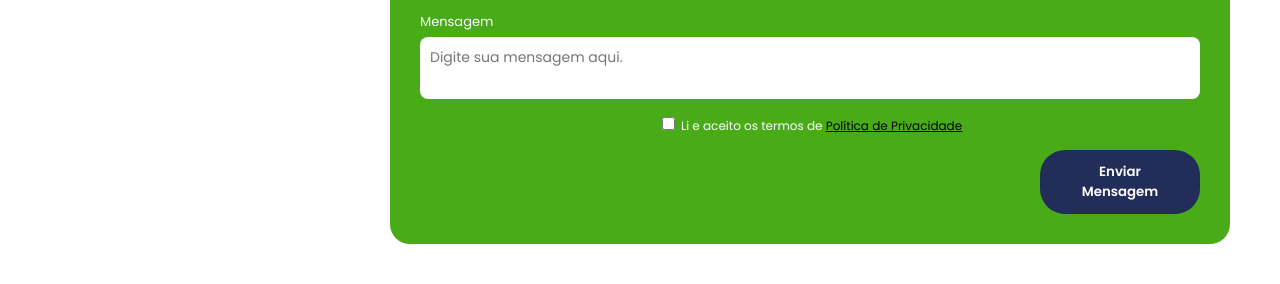
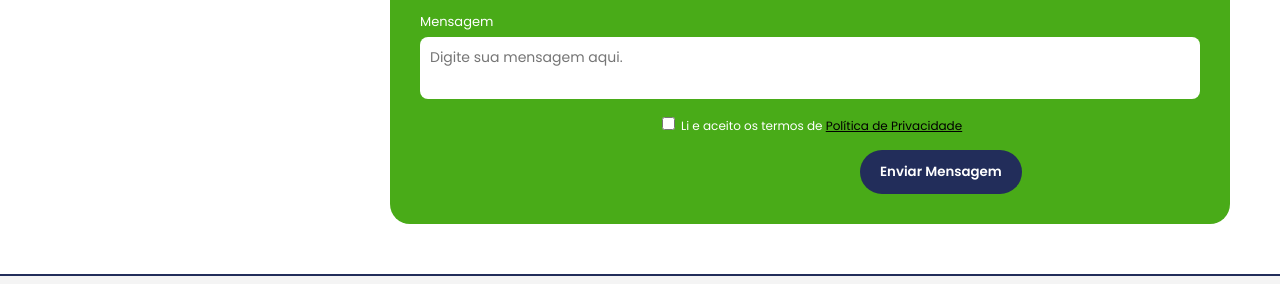
Before and after one commit to danielsantos011/limpeseunomeagora, a plain HTML site: page index.html in a window 1280 px wide. Shown: the part 3021-3305 px from the top of the page. Drawn offline with nearby package versions, Linux system fonts and the light colour scheme.

Commit message:
update style.css

```diff
--- a/style/style.css
+++ b/style/style.css
@@ -388,7 +388,7 @@ button {
   font-weight: 600;
   transition: background-color 0.3s ease;
   text-align: center;
-  margin-left: 620px;
+  margin-left: 440px;
 }
 
 button:hover {
```
